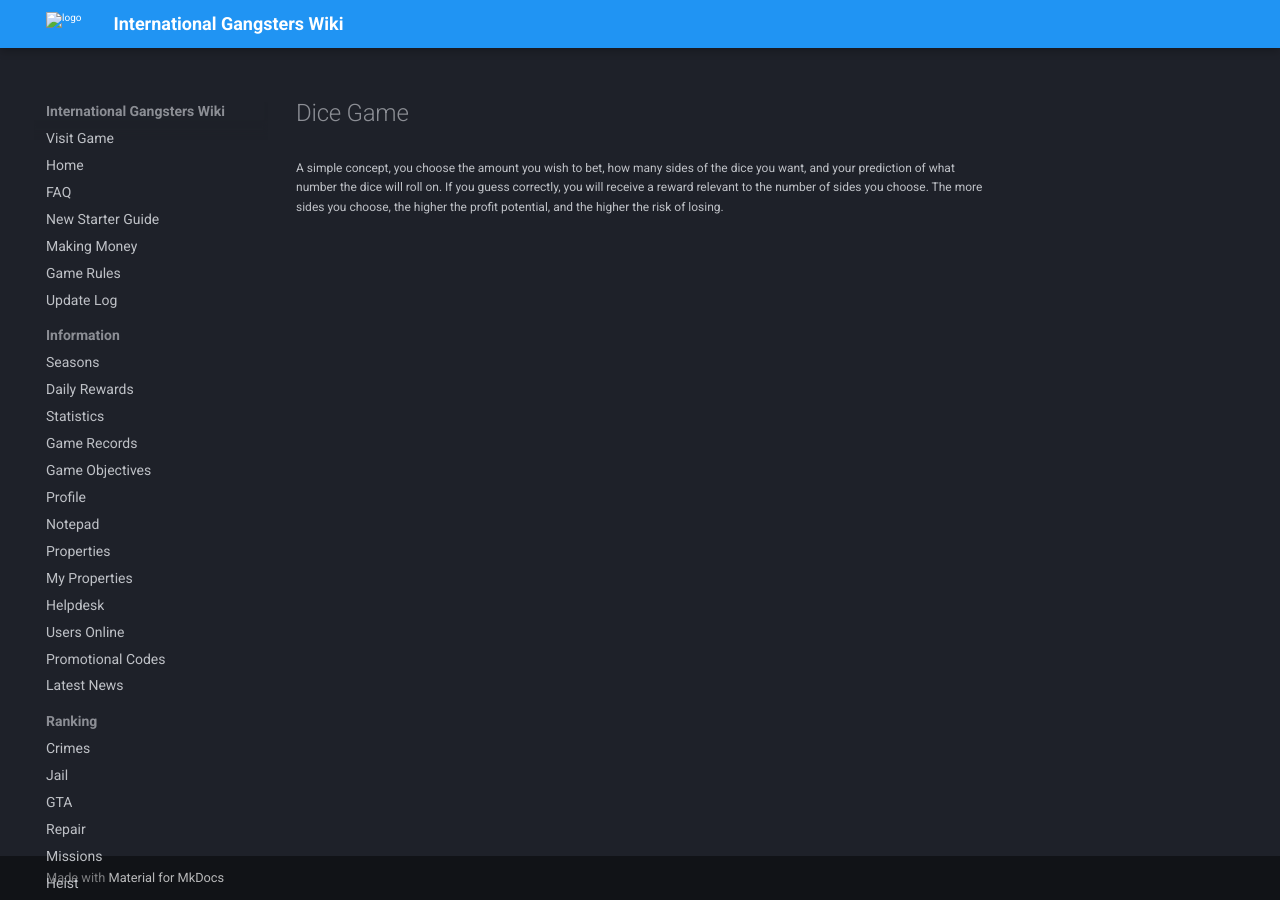
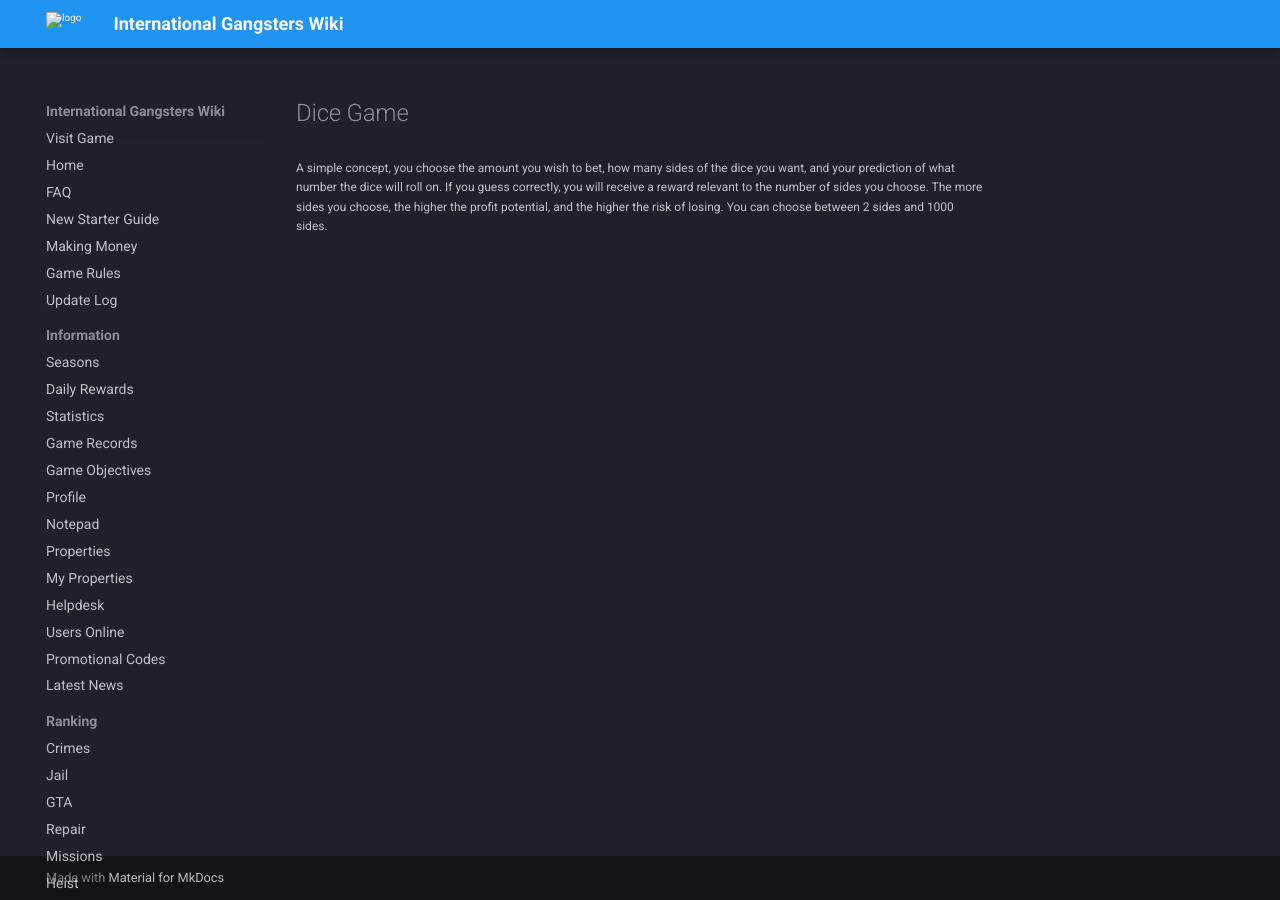
Before and after one commit to InternationalGangsters/wiki, an MkDocs documentation site: the page built from docs/money/dice_game.md, in a window 1280 px wide. Built offline with MkDocs 1.6.1 and Material for MkDocs 9.7.7, drawn with Linux system fonts in a browser that asks for light colours; comment, search, counter and statistics services are not loaded.

Commit message:
Update dice_game.md

```diff
--- a/docs/money/dice_game.md
+++ b/docs/money/dice_game.md
@@ -1,3 +1,3 @@
 # Dice Game
 
-A simple concept, you choose the amount you wish to bet, how many sides of the dice you want, and your prediction of what number the dice will roll on. If you guess correctly, you will receive a reward relevant to the number of sides you choose. The more sides you choose, the higher the profit potential, and the higher the risk of losing.
+A simple concept, you choose the amount you wish to bet, how many sides of the dice you want, and your prediction of what number the dice will roll on. If you guess correctly, you will receive a reward relevant to the number of sides you choose. The more sides you choose, the higher the profit potential, and the higher the risk of losing. You can choose between 2 sides and 1000 sides.
```
